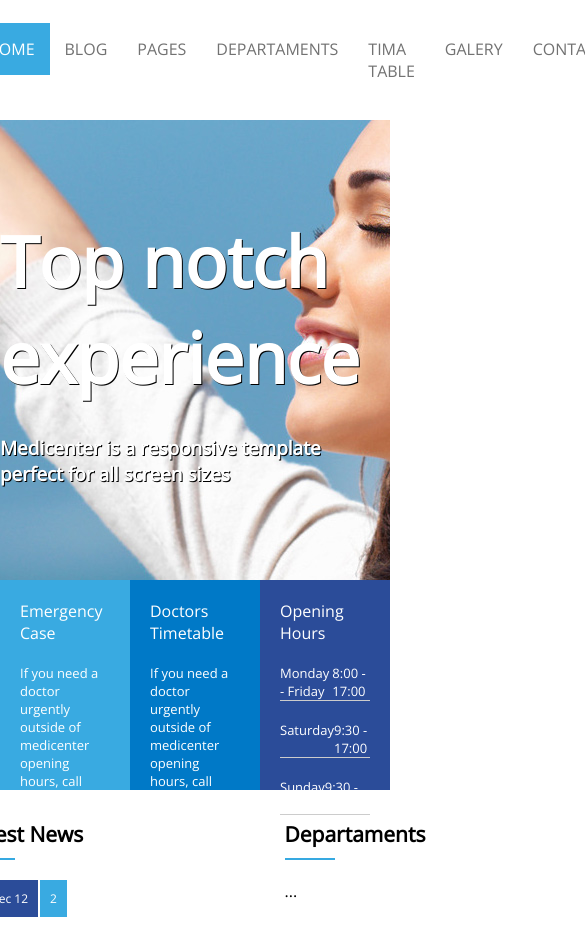
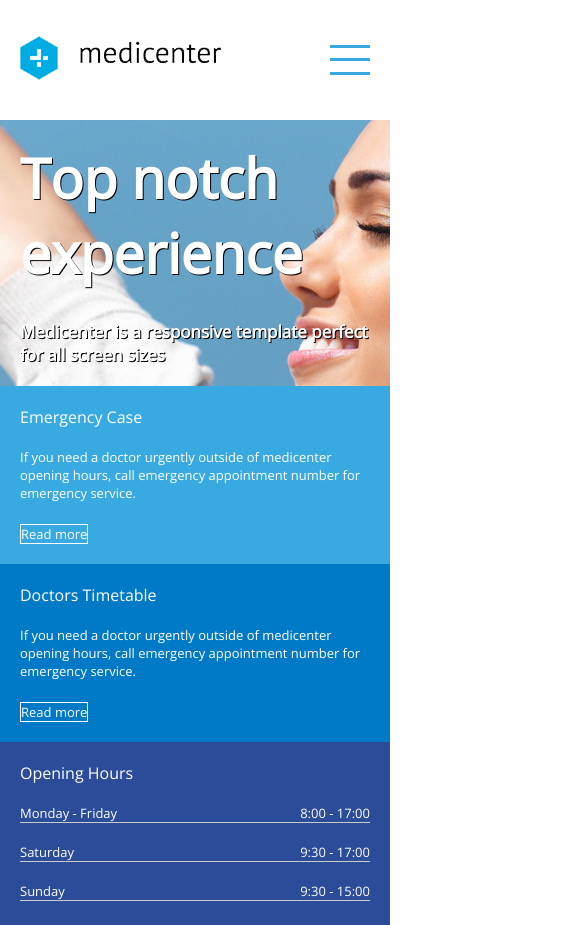
Before and after one commit to NatanaelSaymon/Medicenter, a plain HTML site: page index.html in a window 390 px wide. Shown: the top 925 px of the page, 585 px wide, since content can reach past the window. Drawn offline with nearby package versions, Linux system fonts and the light colour scheme.

Commit message:
site responsivo

```diff
--- a/assets/css/template.css
+++ b/assets/css/template.css
@@ -1,13 +1,11 @@
 /*font*/
 @import url('https://fonts.googleapis.com/css?family=Open+Sans&display=swap');
 
-*{
-    font-family: 'Open Sans', sans-serif;
-}
 /*retirando os espaçamentos padrões do css*/
 body{
     margin: 0;
     padding: 0;
+    font-family: 'Open Sans', sans-serif;
 }
 
 /*ESTILIZANDO O CABEÇALHO*/
@@ -26,6 +24,20 @@ header{
 .logo{
     display:flex; /*centralizando os itens na div*/
     align-items: center;
+}
+
+.menuMobile{
+    display: none;
+    width: 40px;
+    height: 40px;
+    margin-top: 40px;
+    margin-bottom: 40px;
+    margin-right: 20px;
+}
+
+.menuMobile-line{
+    height: 3px;
+    background-color: #39aae1;
 }
 
 .menu{
@@ -288,6 +300,8 @@ footer .widget_title_text{
 }
 
 .footer-copy{
+    display: flex;
+    justify-content: center;
     margin-top: 30px;
     border-top: 1px solid #2c2c2c;
     height: 40px;
@@ -295,3 +309,68 @@ footer .widget_title_text{
     line-height: 40px;
     font-size: 12px;
 }
+
+/*RESPONSIVO*/
+
+@media (max-width:600px){
+    .banner_headline{
+        padding: 20px;
+    }
+
+    .banner_headline h1{
+        font-size: 55px;
+    }
+
+    .banner_headline h2{
+        font-size: 17px;
+    }
+
+    .banner_options{
+        height: auto;
+        flex-direction: column;
+    }
+
+    #noticias{
+        margin-top: 100px;
+    }
+
+    .container{
+        flex-direction: column;
+    }
+
+    #noticias section, #noticias aside{
+        padding: 20px;
+    }
+
+    .footer_banner{
+        flex-direction: column;
+    }
+
+    .footer_area{
+        flex-direction: column;
+        padding: 20px;
+    }
+
+    header .container{
+        flex-direction: row;
+    }
+
+    nav ul{
+        flex-direction: column;
+        display: none; /*para não aparecer o menu*/
+    }
+
+    header {
+        height: auto;
+    }
+
+    .logo{
+        padding-left: 20px;
+    }
+
+    .menuMobile{
+        display: flex;
+        flex-direction: column;
+        justify-content: space-around;
+    }
+}
--- a/index.html
+++ b/index.html
@@ -21,6 +21,12 @@
         <!--MENU-->
         <div class="menu">
           <nav>
+            <!--menu mobile-->
+            <div class="menuMobile">
+              <div class="menuMobile-line"></div>
+              <div class="menuMobile-line"></div>
+              <div class="menuMobile-line"></div>
+            </div>
             <ul>
               <li class="active"><a href="#">HOME</a></li>
               <li><a href="#">BLOG</a></li>
@@ -280,7 +286,7 @@
 
         <!--COPYRIGHT-->
         <div class="footer-copy">
-          Copyright - Todos os direitos reservados - Natanael Saymon
+          Copyright - Todos os direitos reservados Natanael Saymon
         </div>
 
       </div>
```
